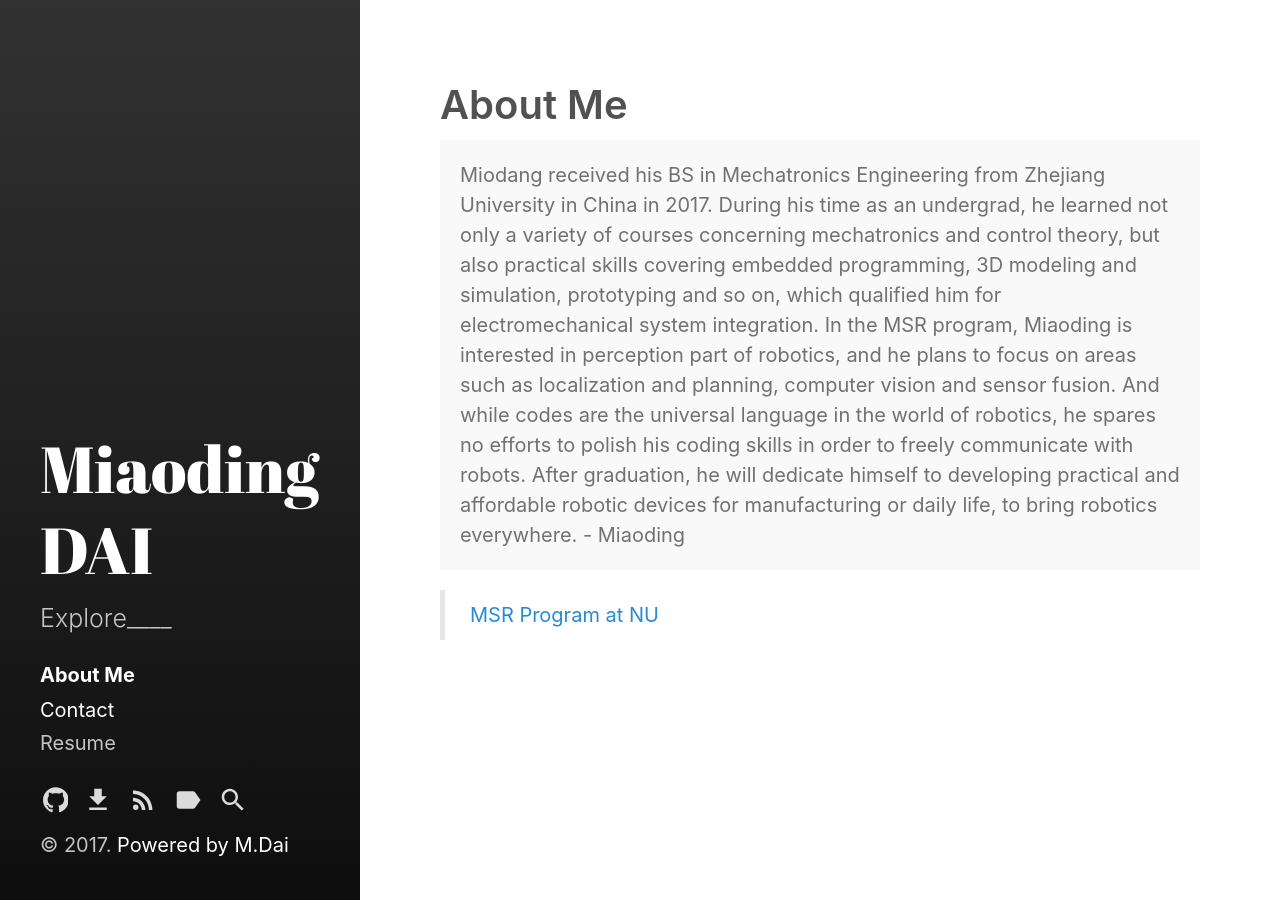
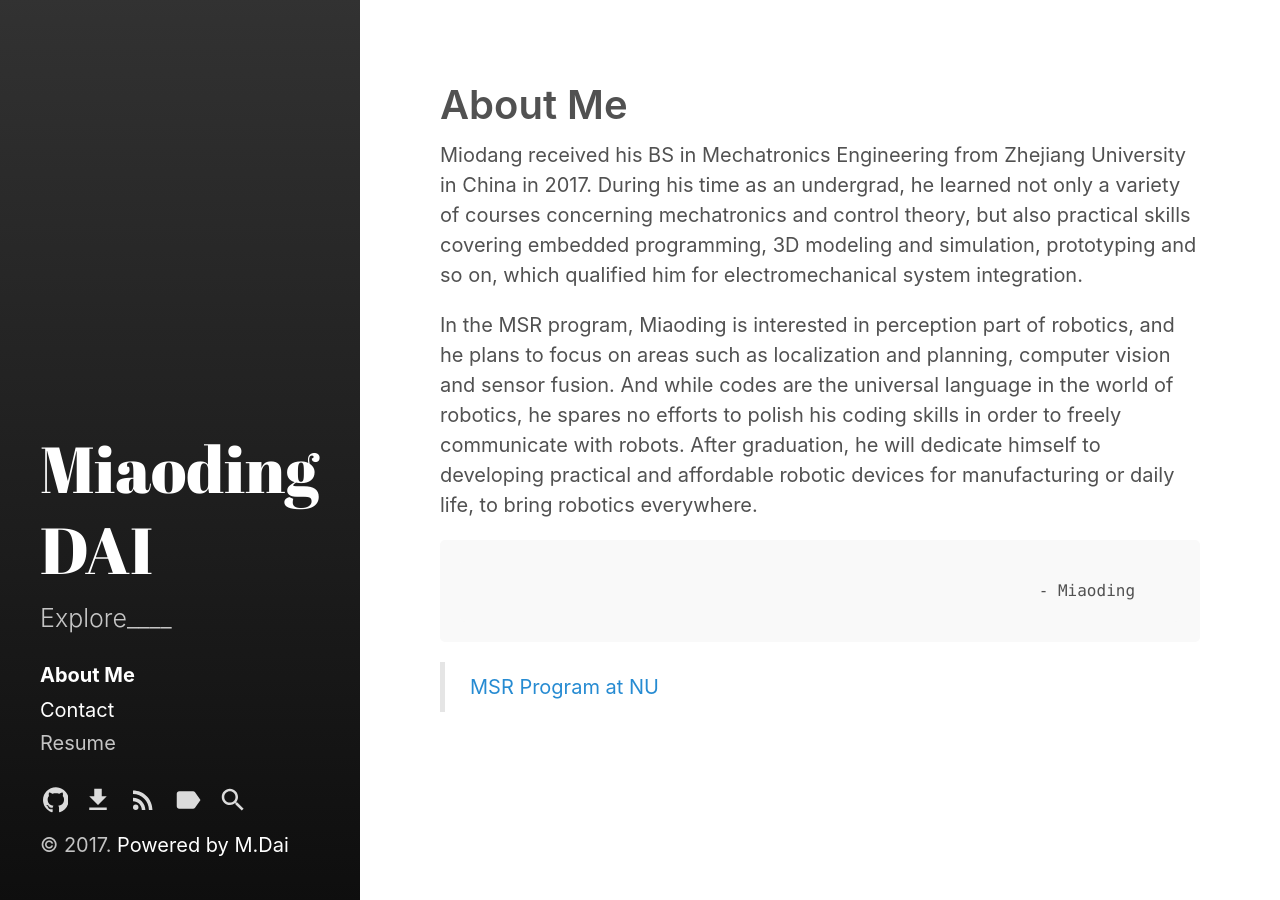
Before and after one commit to mdai17/mdai17.github.io, a Jekyll site: the page built from about.md, in a window 1280 px wide. Built offline with Jekyll 4.4.1, drawn with Linux system fonts in a browser that asks for light colours.

Commit message:
Side_bar home tag and style of aboutme modified.

```diff
--- a/_includes/sidebar-nav-links.html
+++ b/_includes/sidebar-nav-links.html
@@ -1,6 +1,6 @@
 <nav id="sidebar-nav-links">
   {% if site.sidebar_home_link %}
-    <a class="portfolio-link {% if page.url == '/' %} active{% endif %}"
+    <a class="home-link {% if page.url == '/' %} active{% endif %}"
         href="{{ site.baseurl }}/">Portfolio</a>
   {% endif %}
 
--- a/about.md
+++ b/about.md
@@ -4,16 +4,11 @@
 sidebar_link: true
 ---
 
-<p class="message">
 Miodang received his BS in Mechatronics Engineering from Zhejiang University in China in 2017. During his time as an undergrad, he learned not only a variety of courses concerning mechatronics and control theory, but also practical skills covering embedded programming, 3D modeling and simulation, prototyping and so on, which qualified him for electromechanical system integration.
-
 
 
 In the MSR program, Miaoding is interested in perception part of robotics, and he plans to focus on areas such as localization and planning, computer vision and sensor fusion. And while codes are the universal language in the world of robotics, he spares no efforts to polish his coding skills in order to freely communicate with robots. After graduation, he will dedicate himself to developing practical and affordable robotic devices for manufacturing or daily life, to bring robotics everywhere.
 
-
-
-                                                                        - Miaoding
-</p>
+                                                              - Miaoding
 
 > [MSR Program at NU](http://www.mccormick.northwestern.edu/robotics/)
```
